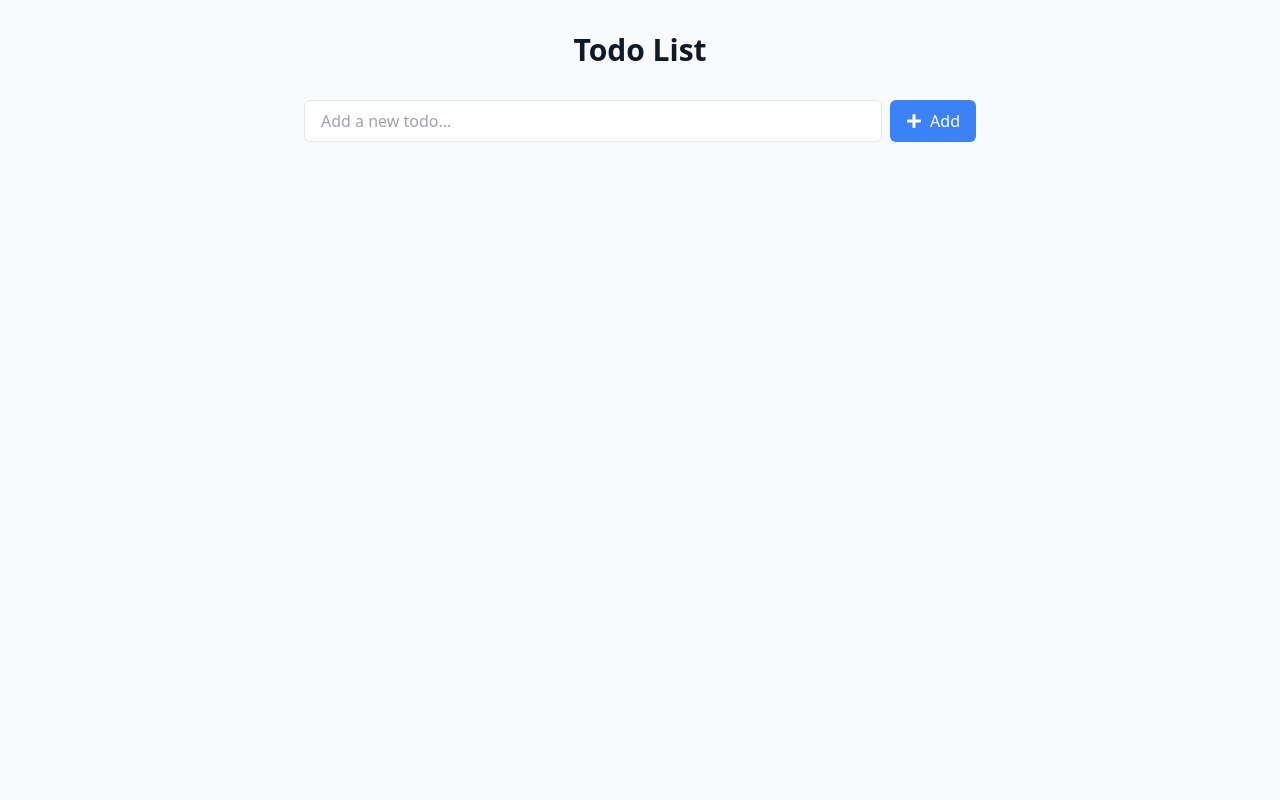
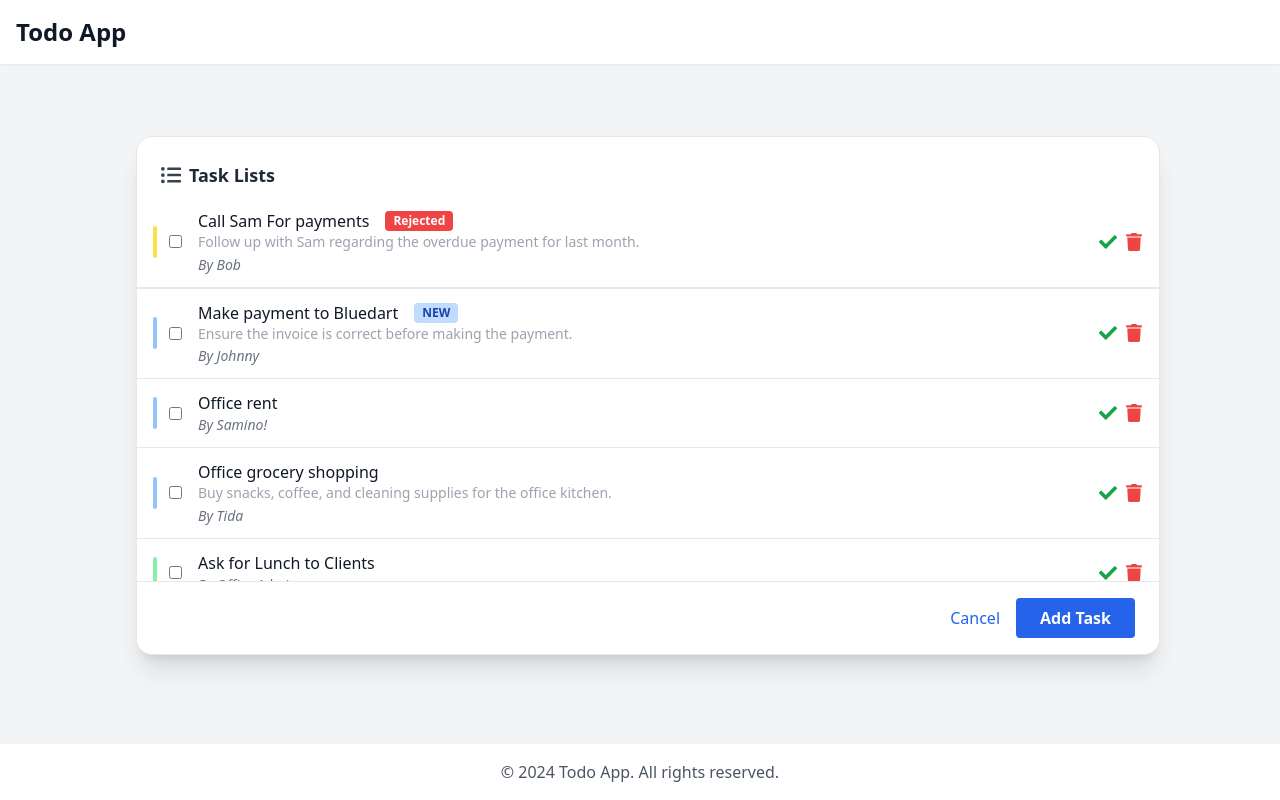
Before and after one commit to lufias/todo-repo-demo, a React app: page / in a window 1280 px wide. Built offline with nearby package versions, Linux system fonts and the light colour scheme; the HTML template or start-up script is replaced by a standard one.

Commit message:
More updates to the main list ui

```diff
--- a/package.json
+++ b/package.json
@@ -22,7 +22,8 @@
     "react": "^18.2.0",
     "react-dom": "^18.2.0",
     "react-icons": "^5.0.1",
-    "react-redux": "^9.1.0"
+    "react-redux": "^9.1.0",
+    "react-router-dom": "^7.5.3"
   },
   "devDependencies": {
     "@testing-library/jest-dom": "^6.4.2",
--- a/src/App.tsx
+++ b/src/App.tsx
@@ -1,95 +1,19 @@
-import { useState } from 'react'
-import { FaPlus, FaTrash } from 'react-icons/fa'
+import { BrowserRouter as Router, useRoutes } from 'react-router-dom';
+import routes from './routes';
 
-interface Todo {
-  id: number
-  text: string
-  completed: boolean
+function AppRoutes() {
+  const element = useRoutes(routes);
+  return element;
 }
 
 function App() {
-  const [todos, setTodos] = useState<Todo[]>([])
-  const [newTodo, setNewTodo] = useState('')
-
-  const addTodo = () => {
-    if (newTodo.trim()) {
-      setTodos([
-        ...todos,
-        {
-          id: Date.now(),
-          text: newTodo.trim(),
-          completed: false,
-        },
-      ])
-      setNewTodo('')
-    }
-  }
-
-  const toggleTodo = (id: number) => {
-    setTodos(
-      todos.map((todo) =>
-        todo.id === id ? { ...todo, completed: !todo.completed } : todo
-      )
-    )
-  }
-
-  const deleteTodo = (id: number) => {
-    setTodos(todos.filter((todo) => todo.id !== id))
-  }
-
   return (
-    <div className="min-h-screen p-8">
-      <div className="max-w-2xl mx-auto">
-        <h1 className="text-3xl font-bold text-center mb-8">Todo List</h1>
-
-        <div className="flex gap-2 mb-6">
-          <input
-            type="text"
-            value={newTodo}
-            onChange={(e) => setNewTodo(e.target.value)}
-            onKeyPress={(e) => e.key === 'Enter' && addTodo()}
-            placeholder="Add a new todo..."
-            className="flex-1 px-4 py-2 border rounded-md focus:outline-none focus:ring-2 focus:ring-primary"
-          />
-          <button
-            onClick={addTodo}
-            className="btn btn-primary flex items-center gap-2"
-          >
-            <FaPlus /> Add
-          </button>
-        </div>
-
-        <ul className="space-y-3">
-          {todos.map((todo) => (
-            <li
-              key={todo.id}
-              className="flex items-center gap-3 p-4 bg-white rounded-lg shadow"
-            >
-              <input
-                type="checkbox"
-                checked={todo.completed}
-                onChange={() => toggleTodo(todo.id)}
-                className="w-5 h-5 rounded border-gray-300 text-primary focus:ring-primary"
-              />
-              <span
-                className={`flex-1 ${
-                  todo.completed ? 'line-through text-gray-500' : ''
-                }`}
-              >
-                {todo.text}
-              </span>
-              <button
-                onClick={() => deleteTodo(todo.id)}
-                className="text-red-500 hover:text-red-700"
-              >
-                <FaTrash />
-              </button>
-            </li>
-          ))}
-        </ul>
+    <Router>
+      <div className="min-h-screen bg-gray-100">
+        <AppRoutes />
       </div>
-    </div>
-  )
+    </Router>
+  );
 }
 
-export default App
+export default App;
--- /dev/null
+++ b/src/components/Layout.tsx
@@ -0,0 +1,26 @@
+import { Outlet } from 'react-router-dom';
+
+export default function Layout() {
+  return (
+    <div className="min-h-screen flex flex-col bg-gray-100">
+      {/* Header */}
+      <header className="bg-white shadow-sm">
+        <div className="container mx-auto px-4 py-4">
+          <h1 className="text-2xl font-bold text-gray-900">Todo App</h1>
+        </div>
+      </header>
+
+      {/* Main Content */}
+      <main className="flex-1">
+        <Outlet />
+      </main>
+
+      {/* Footer */}
+      <footer className="bg-white shadow-sm">
+        <div className="container mx-auto px-4 py-4">
+          <p className="text-center text-gray-600">© 2024 Todo App. All rights reserved.</p>
+        </div>
+      </footer>
+    </div>
+  );
+}
--- /dev/null
+++ b/src/components/TaskItem.tsx
@@ -0,0 +1,50 @@
+import { FaCheck, FaTrash } from 'react-icons/fa';
+
+interface TaskItemProps {
+  title: string;
+  author: string;
+  status?: 'rejected' | 'new' | undefined;
+  color?: 'yellow' | 'blue' | 'green';
+  excerpt?: string;
+}
+
+const statusStyles = {
+  rejected: 'bg-red-600 text-white',
+  new: 'bg-blue-200 text-blue-800',
+};
+
+const barColors = {
+  yellow: 'bg-yellow-300',
+  blue: 'bg-blue-300',
+  green: 'bg-green-300',
+};
+
+export default function TaskItem({ title, author, status, color = 'blue', excerpt }: TaskItemProps) {
+  return (
+    <div className="flex items-center px-4 py-3 border-b last:border-b-0 bg-white">
+      <div className={`w-1 h-8 rounded-full mr-3 ${barColors[color]}`} />
+      <input type="checkbox" className="mr-4" />
+      <div className="flex-1">
+        <div className="flex items-center gap-2">
+          <span className="font-medium text-gray-900">{title}</span>
+          {status === 'rejected' && (
+            <span className="ml-2 px-2 py-0.5 rounded text-xs font-semibold bg-red-500 text-white">Rejected</span>
+          )}
+          {status === 'new' && (
+            <span className="ml-2 px-2 py-0.5 rounded text-xs font-semibold bg-blue-200 text-blue-800">NEW</span>
+          )}
+        </div>
+        {excerpt && (
+          <div className="text-gray-400 text-sm leading-tight mb-1">{excerpt}</div>
+        )}
+        <div className="text-gray-500 text-sm italic font-normal">By {author}</div>
+      </div>
+      <button className="mx-2 text-green-600 hover:text-green-800">
+        <FaCheck size={18} />
+      </button>
+      <button className="text-red-500 hover:text-red-700">
+        <FaTrash size={18} />
+      </button>
+    </div>
+  );
+}
--- /dev/null
+++ b/src/components/TaskList.tsx
@@ -0,0 +1,27 @@
+import { FaListUl } from 'react-icons/fa';
+import TaskItem from './TaskItem';
+
+export default function TaskList() {
+  return (
+    <div className="bg-white rounded-2xl shadow-xl w-full max-w-5xl p-0 overflow-hidden border border-gray-200 mt-10 mx-auto lg:ml-4 lg:mx-0">
+      {/* Header */}
+      <div className="flex items-center gap-2 px-6 pt-6 pb-2">
+        <FaListUl className="text-gray-700 text-xl" />
+        <h2 className="text-lg font-semibold text-gray-800">Task Lists</h2>
+      </div>
+      {/* Task List */}
+      <div className="max-h-96 overflow-y-auto divide-y">
+        <TaskItem title="Call Sam For payments" author="Bob" status="rejected" color="yellow" excerpt="Follow up with Sam regarding the overdue payment for last month." />
+        <TaskItem title="Make payment to Bluedart" author="Johnny" status="new" color="blue" excerpt="Ensure the invoice is correct before making the payment." />
+        <TaskItem title="Office rent" author="Samino!" color="blue" />
+        <TaskItem title="Office grocery shopping" author="Tida" color="blue" excerpt="Buy snacks, coffee, and cleaning supplies for the office kitchen." />
+        <TaskItem title="Ask for Lunch to Clients" author="Office Admin" color="green" />
+      </div>
+      {/* Footer */}
+      <div className="flex justify-end gap-4 px-6 py-4 bg-white border-t">
+        <button className="text-blue-600 hover:underline font-medium">Cancel</button>
+        <button className="bg-blue-600 text-white px-6 py-2 rounded font-semibold hover:bg-blue-700 transition">Add Task</button>
+      </div>
+    </div>
+  );
+}
--- /dev/null
+++ b/src/components/TaskListModal.tsx
@@ -0,0 +1,27 @@
+import { FaListUl } from 'react-icons/fa';
+import TaskItem from './TaskItem';
+
+export default function TaskList() {
+  return (
+    <div className="bg-white rounded-xl shadow-lg w-full max-w-md p-0 overflow-hidden border-4 border-purple-600 mx-auto mt-10">
+      {/* Header */}
+      <div className="flex items-center gap-2 px-6 pt-6 pb-2">
+        <FaListUl className="text-gray-700 text-xl" />
+        <h2 className="text-xl font-semibold">Task Lists</h2>
+      </div>
+      {/* Task List */}
+      <div className="max-h-96 overflow-y-auto divide-y">
+        <TaskItem title="Call Sam For payments" author="Bob" status="rejected" color="yellow" />
+        <TaskItem title="Make payment to Bluedart" author="Johnny" status="new" color="blue" />
+        <TaskItem title="Office rent" author="Samino!" color="blue" />
+        <TaskItem title="Office grocery shopping" author="Tida" color="blue" />
+        <TaskItem title="Ask for Lunch to Clients" author="Office Admin" color="green" />
+      </div>
+      {/* Footer */}
+      <div className="flex justify-end gap-4 px-6 py-4 bg-white border-t">
+        <button className="text-blue-600 hover:underline font-medium">Cancel</button>
+        <button className="bg-blue-600 text-white px-6 py-2 rounded font-semibold hover:bg-blue-700 transition">Add Task</button>
+      </div>
+    </div>
+  );
+}
--- /dev/null
+++ b/src/routes/index.tsx
@@ -0,0 +1,18 @@
+import { RouteObject } from 'react-router-dom';
+import Layout from '../components/Layout';
+import Home from '../views/Home';
+
+const routes: RouteObject[] = [
+  {
+    path: '/',
+    element: <Layout />,
+    children: [
+      {
+        index: true,
+        element: <Home />,
+      },
+    ],
+  },
+];
+
+export default routes;
--- /dev/null
+++ b/src/views/Home.tsx
@@ -0,0 +1,11 @@
+import TaskList from '../components/TaskList';
+
+export default function Home() {
+  return (
+    <div className="container mx-auto px-4 py-8">
+      <div className="flex items-center justify-center">
+        <TaskList />
+      </div>
+    </div>
+  );
+}
```
Also changed, not shown: 1 other file (tests, documents, lock files or other folders).
